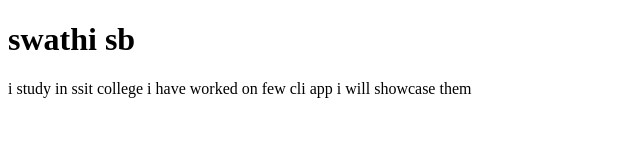
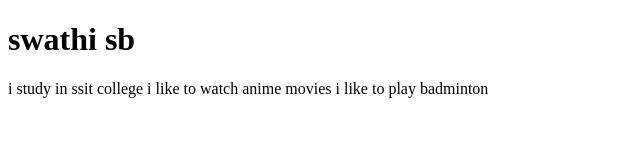
Before and after one commit to swathiisb/swathi-portfolio, a plain HTML site: page index.html in a window 1280 px wide. Shown: the full height of the page, 0-640 px from the left. Drawn offline with Linux system fonts and the light colour scheme.

Commit message:
update docs

```diff
--- a/index.html
+++ b/index.html
@@ -9,6 +9,7 @@
 <body>
     <h1>swathi sb</h1>
     i study in ssit college
-    i have worked on few cli app i will showcase them
+    i like to watch anime movies
+    i like to play badminton
 </body>
 </html>
```
